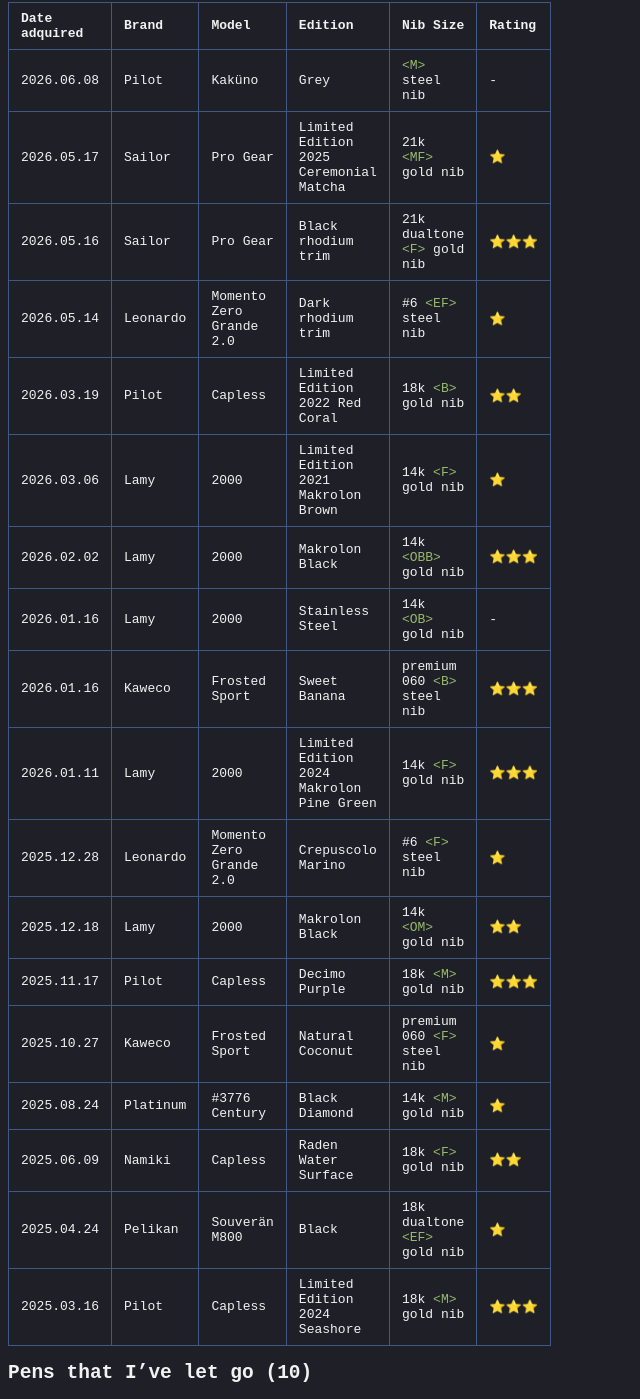
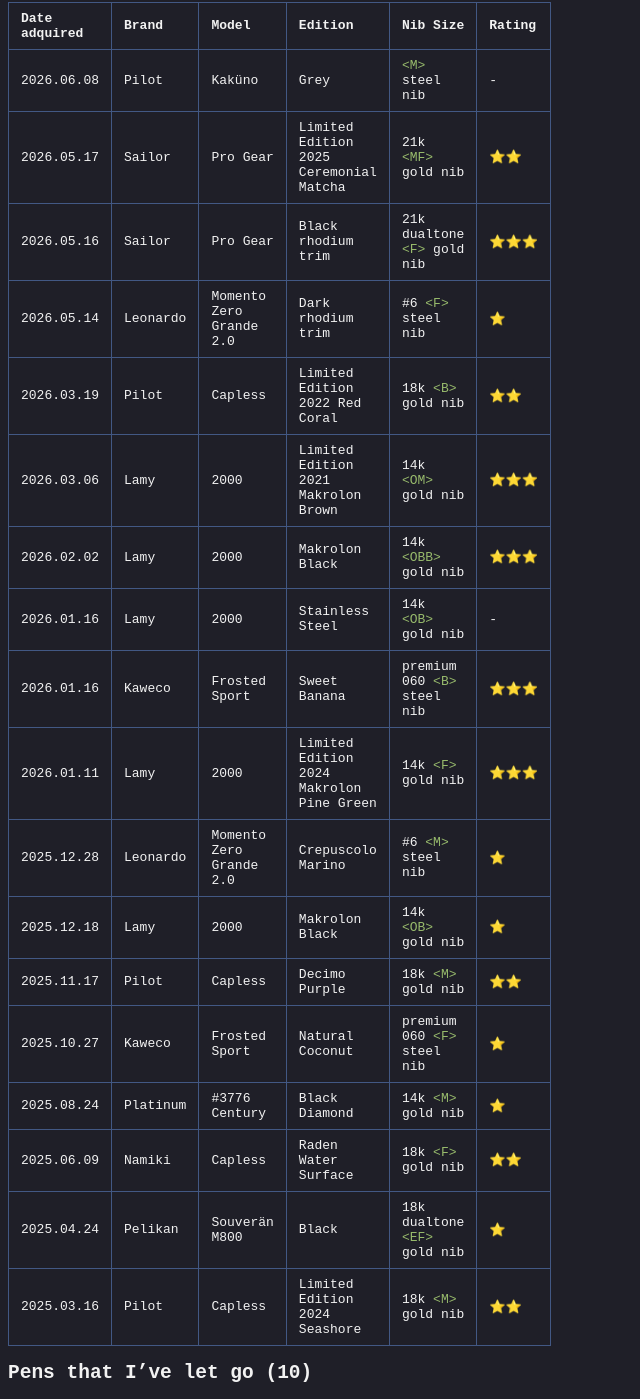
Before and after one commit to s-estay/s-estay.github.io, a Jekyll site: the page built from _posts/2025-12-11-fp-collection.md, in a window 1280 px wide. Shown: the part 131-1530 px from the top of the page, without its empty margins (0-640 px from the left). Built offline with Jekyll 4.4.1, drawn with Linux system fonts in a browser that asks for light colours; part of the change alters nothing that is shown.

```diff
--- a/_posts/2025-12-11-fp-collection.md
+++ b/_posts/2025-12-11-fp-collection.md
@@ -11,23 +11,23 @@ tags: [fountain pens]
 | Date adquired | Brand | Model | Edition | Nib Size | Rating |
 | --- | --- | --- | --- | --- | --- |
 | 2026.06.08 | Pilot | Kaküno | Grey | `<M>` steel nib | - |
-| 2026.05.17 | Sailor | Pro Gear | Limited Edition 2025 Ceremonial Matcha | 21k `<MF>` gold nib | ⭐️ |
+| 2026.05.17 | Sailor | Pro Gear | Limited Edition 2025 Ceremonial Matcha | 21k `<MF>` gold nib | ⭐️⭐️ |
 | 2026.05.16 | Sailor | Pro Gear | Black rhodium trim | 21k dualtone `<F>` gold nib | ⭐️⭐️⭐️ |
-| 2026.05.14 | Leonardo | Momento Zero Grande 2.0 | Dark rhodium trim | #6 `<EF>` steel nib | ⭐️ |
+| 2026.05.14 | Leonardo | Momento Zero Grande 2.0 | Dark rhodium trim | #6 `<F>` steel nib | ⭐️ |
 | 2026.03.19 | Pilot | Capless | Limited Edition 2022 Red Coral | 18k `<B>` gold nib | ⭐️⭐️ |
-| 2026.03.06 | Lamy | 2000 | Limited Edition 2021 Makrolon Brown | 14k `<F>` gold nib | ⭐️ |
+| 2026.03.06 | Lamy | 2000 | Limited Edition 2021 Makrolon Brown | 14k `<OM>` gold nib | ⭐️⭐️⭐️ |
 | 2026.02.02 | Lamy | 2000 | Makrolon Black | 14k `<OBB>` gold nib | ⭐️⭐️⭐️ |
 | 2026.01.16 | Lamy | 2000 | Stainless Steel | 14k `<OB>` gold nib | - |
 | 2026.01.16 | Kaweco | Frosted Sport | Sweet Banana | premium 060 `<B>` steel nib | ⭐️⭐️⭐️ |
 | 2026.01.11 | Lamy | 2000 | Limited Edition 2024 Makrolon Pine Green | 14k `<F>` gold nib | ⭐️⭐️⭐️ |
-| 2025.12.28 | Leonardo | Momento Zero Grande 2.0 | Crepuscolo Marino |  #6 `<F>` steel nib | ⭐️ |
-| 2025.12.18 | Lamy | 2000 | Makrolon Black | 14k `<OM>` gold nib | ⭐️⭐️ |
-| 2025.11.17 | Pilot | Capless | Decimo Purple | 18k `<M>` gold nib | ⭐️⭐️⭐️ |
+| 2025.12.28 | Leonardo | Momento Zero Grande 2.0 | Crepuscolo Marino |  #6 `<M>` steel nib | ⭐️ |
+| 2025.12.18 | Lamy | 2000 | Makrolon Black | 14k `<OB>` gold nib | ⭐️ |
+| 2025.11.17 | Pilot | Capless | Decimo Purple | 18k `<M>` gold nib | ⭐️⭐️ |
 | 2025.10.27 | Kaweco | Frosted Sport | Natural Coconut | premium 060 `<F>` steel nib | ⭐️ |
 | 2025.08.24 | Platinum | #3776 Century | Black Diamond | 14k `<M>` gold nib | ⭐️ |
 | 2025.06.09 | Namiki | Capless | Raden Water Surface | 18k `<F>` gold nib | ⭐️⭐️ |
 | 2025.04.24 | Pelikan | Souverän M800 | Black | 18k dualtone `<EF>` gold nib | ⭐️ |
-| 2025.03.16 | Pilot | Capless | Limited Edition 2024 Seashore | 18k `<M>` gold nib | ⭐️⭐️⭐️ |
+| 2025.03.16 | Pilot | Capless | Limited Edition 2024 Seashore | 18k `<M>` gold nib | ⭐️⭐️ |
 
 ## Pens that I've let go (10)
 
```
